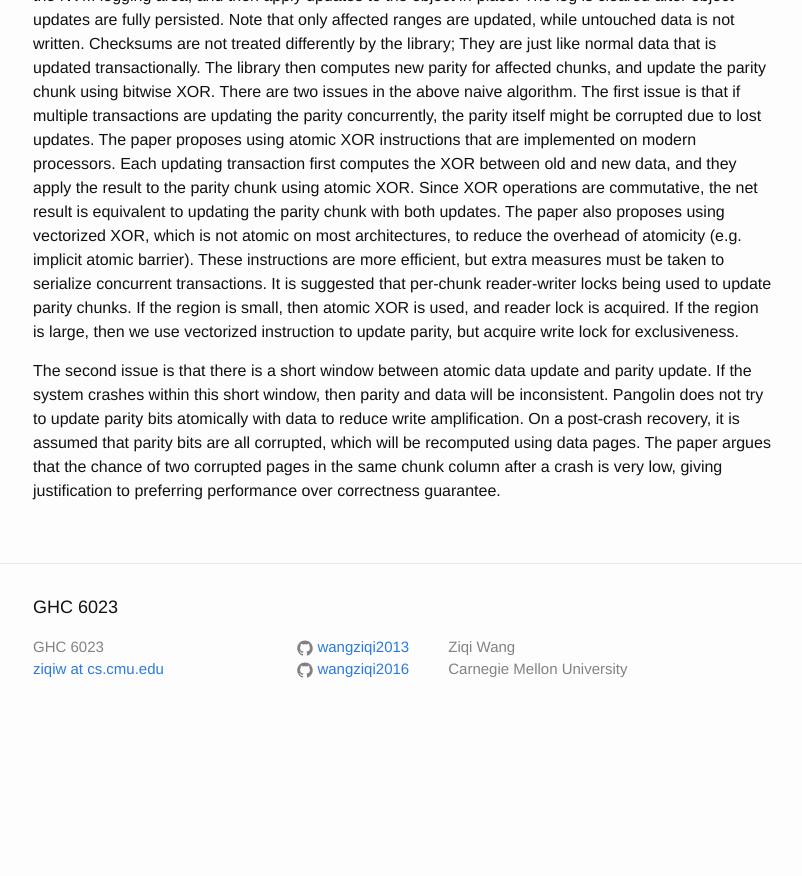
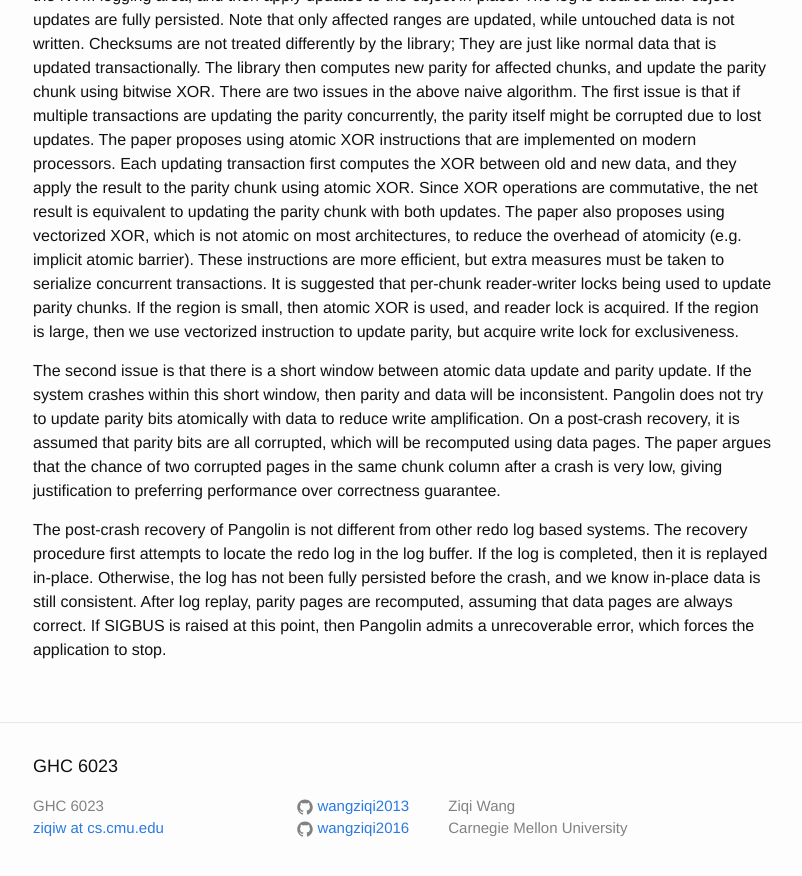
Before and after one commit to wangziqi2013/wangziqi2013.github.io, a Jekyll site: the page built from _posts/2020-02-05-pangolin.markdown, in a window 1280 px wide and 900 px high, scrolled down 2292 px. Shown: the top 876 px of the window, without its empty margins (237-1039 px from the left). Built offline with Jekyll 4.4.1, drawn with Linux system fonts in a browser that asks for light colours; before the commit the page ends 3033 px from its top, so only the background shows below that.

Commit message:
Adding recovery

```diff
--- a/_posts/2020-02-05-pangolin.markdown
+++ b/_posts/2020-02-05-pangolin.markdown
@@ -99,3 +99,9 @@ this short window, then parity and data will be inconsistent. Pangolin does not
 data to reduce write amplification. On a post-crash recovery, it is assumed that parity bits are all corrupted, which
 will be recomputed using data pages. The paper argues that the chance of two corrupted pages in the same chunk column
 after a crash is very low, giving justification to preferring performance over correctness guarantee.
+
+The post-crash recovery of Pangolin is not different from other redo log based systems. The recovery procedure first
+attempts to locate the redo log in the log buffer. If the log is completed, then it is replayed in-place. Otherwise,
+the log has not been fully persisted before the crash, and we know in-place data is still consistent. After log replay,
+parity pages are recomputed, assuming that data pages are always correct. If SIGBUS is raised at this point, then Pangolin
+admits a unrecoverable error, which forces the application to stop.
```
